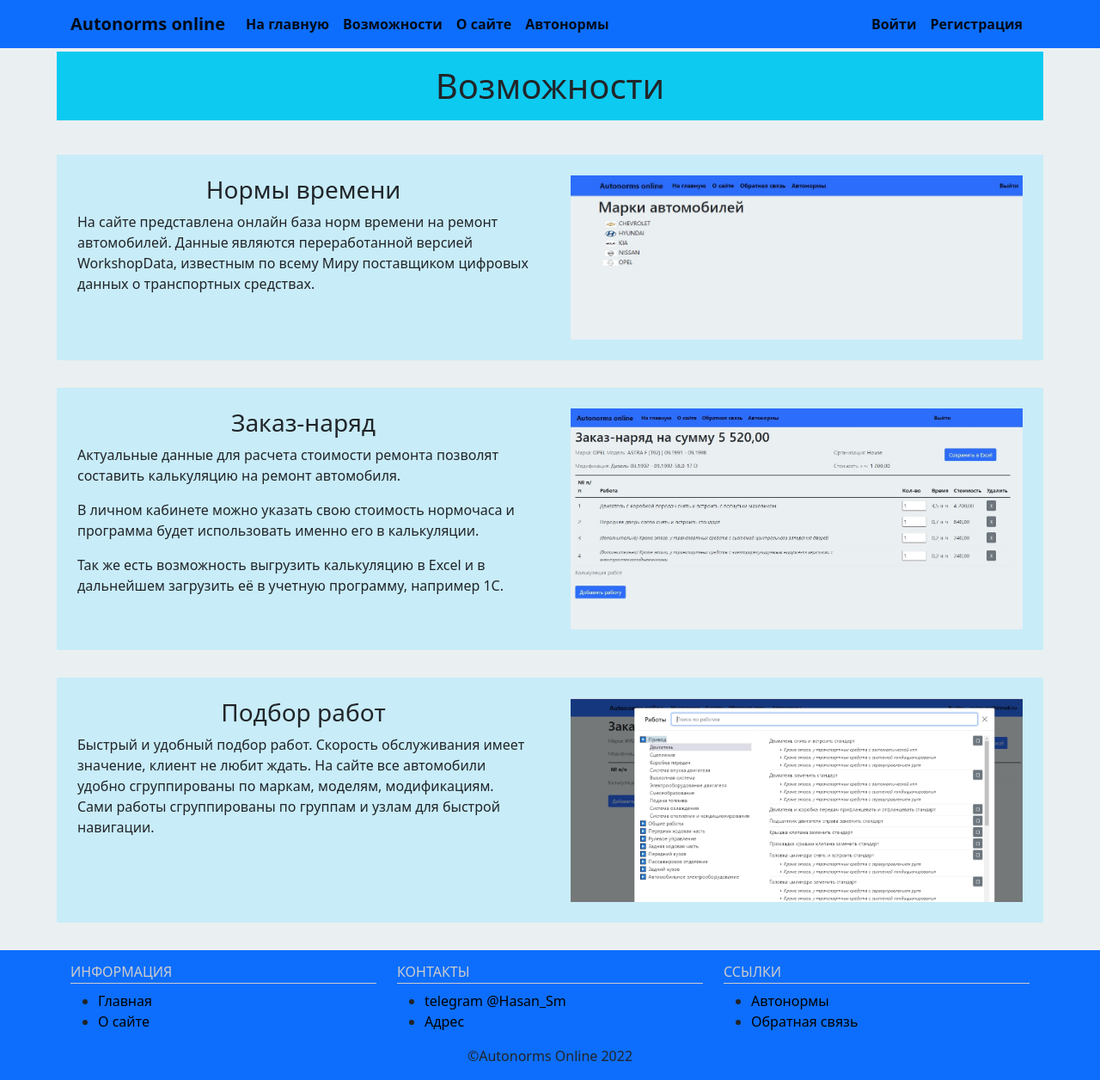
After one commit to xacan1/AutoSite, a Django app: page /features in a window 1280 px wide. The commit adds this page. Shown: the whole page at 86% size. Run offline with Django 3.2, Linux system fonts and the light colour scheme.

Commit message:
add features

```diff
--- a/main/mixins.py
+++ b/main/mixins.py
@@ -1,7 +1,7 @@
 user_menu = {'Войти': 'login',
              'Регистрация': 'registration', 'Выйти': 'logout'}
-menu = {'На главную': 'home', 'О сайте': 'about', 'Добавить новость': 'add_post',
-        'Обратная связь': 'feedback', 'Автонормы': 'autonorms'}
+menu = {'На главную': 'home', 'Возможности': 'features', 'О сайте': 'about',
+        'Добавить новость': 'add_post', 'Обратная связь': 'feedback', 'Автонормы': 'autonorms'}
 
 
 class DataMixin:
--- a/main/static/main/css/main.css
+++ b/main/static/main/css/main.css
@@ -28,3 +28,15 @@ footer h4 {
     border-bottom: 1px solid #ccc;
     padding-bottom: 3px;
 }
+
+.scale {
+    transition: 1s;
+}
+
+.scale:hover {
+    transform: scale(1.3);
+}
+
+.chapter-color {
+    background-color: rgb(200, 236, 248);
+}
--- /dev/null
+++ b/main/templates/main/features.html
@@ -0,0 +1,63 @@
+{% extends 'main/base.html' %}
+{% load static %}
+
+{% block content %}
+<div class="row">
+    <h1 class="text-center p-3 bg-info">{{ title }}</h1>
+</div>
+<div class="p-3"></div>
+<div class="row">
+    <div class="col-md-6 chapter-color p-4">
+        <h3 class="text-center">Нормы времени</h3>
+        <div>
+            <p>На сайте представлена онлайн база норм времени на ремонт автомобилей. Данные являются переработанной
+                версией WorkshopData, известным по всему Миру поставщиком цифровых данных о транспортных средствах.
+            </p>
+        </div>
+    </div>
+    <div class="col-md-6 chapter-color p-4">
+        <img class="w-100 scale" src="{% static 'main\images\normohours-example.jpg' %}" alt="example-normohours">
+    </div>
+
+    <div class="p-3"></div>
+
+    <div class="col-md-6 chapter-color p-4">
+        <h3 class="text-center">Заказ-наряд</h3>
+        <div>
+            <p>
+                Актуальные данные для расчета стоимости ремонта позволят составить калькуляцию на ремонт автомобиля.
+            </p>
+            <p>
+                В личном кабинете можно указать свою стоимость нормочаса и программа будет использовать именно его в
+                калькуляции.
+            </p>
+            <p>
+                Так же есть возможность выгрузить калькуляцию в Excel и в дальнейшем загрузить её в учетную программу,
+                например 1С.
+            </p>
+        </div>
+    </div>
+    <div class="col-md-6 chapter-color p-4">
+        <img class="w-100 scale" src="{% static 'main\images\zakaz-naryad-example.jpg' %}" alt="example-zakaz-naryad">
+    </div>
+
+    <div class="p-3"></div>
+
+    <div class="col-md-6 chapter-color p-4">
+        <h3 class="text-center">Подбор работ</h3>
+        <div>
+            <p>
+                Быстрый и удобный подбор работ. Скорость обслуживания имеет значение, клиент не любит ждать. На сайте
+                все автомобили удобно сгруппированы по маркам, моделям, модификациям. Сами работы сгруппированы по
+                группам и узлам для быстрой навигации.
+            </p>
+        </div>
+    </div>
+    <div class="col-md-6 chapter-color p-4">
+        <img class="w-100 scale" src="{% static 'main\images\works-example.jpg' %}" alt="example-normohours">
+    </div>
+
+    <div class="p-3"></div>
+</div>
+
+{% endblock content %}
--- a/main/templates/main/index.html
+++ b/main/templates/main/index.html
@@ -24,7 +24,7 @@
         <span class="visually-hidden">Next</span>
     </button>
 </div>
-<div style="background-color: rgb(200, 236, 248);">
+<div class="chapter-color">
     <p class="p-2 bg-info" style="font-size: 1.5rem; font-weight: bold;">НОВОСТИ</p>
     {% for post in posts %}
     <p class="h5 px-2 text-muted"><strong><a href="{% url 'show_post' post.slug %}">{{ post.title }}</a></strong> от: {{ post.time_create }}</p>
--- a/main/urls.py
+++ b/main/urls.py
@@ -3,7 +3,8 @@ from .views import *
 
 urlpatterns = [
     path('', MainIndex.as_view(), name='home'),
-    path('about/', About.as_view(), name='about'),
+    path('features', Features.as_view(), name='features'),
+    path('about', About.as_view(), name='about'),
     path('add_post', AddPost.as_view(), name='add_post'),
     path('show_post/<slug:post_slug>', ShowPost.as_view(), name='show_post'),
     path('registration/', RegisterUser.as_view(), name='registration'),
--- a/main/views.py
+++ b/main/views.py
@@ -163,6 +163,17 @@ class About(DataMixin, FormView):
         return {**context, **c_def}
 
 
+class Features(DataMixin, FormView):
+    form_class = SimpleForm
+    template_name = 'main/features.html'
+
+    def get_context_data(self, **kwargs) -> dict:
+        context = super().get_context_data(**kwargs)
+        c_def = self.get_user_context(
+            title='Возможности', form_login=LoginUserForm)
+        return {**context, **c_def}
+
+
 class MyPasswordResetView(DataMixin, auth_views.PasswordResetView):
     template_name = 'main/password_reset.html'
 
```
Also changed, not shown: main/static/main/images/normohours-example.jpg (added), main/static/main/images/works-example.jpg (added), main/static/main/images/zakaz-naryad-example.jpg (added).
